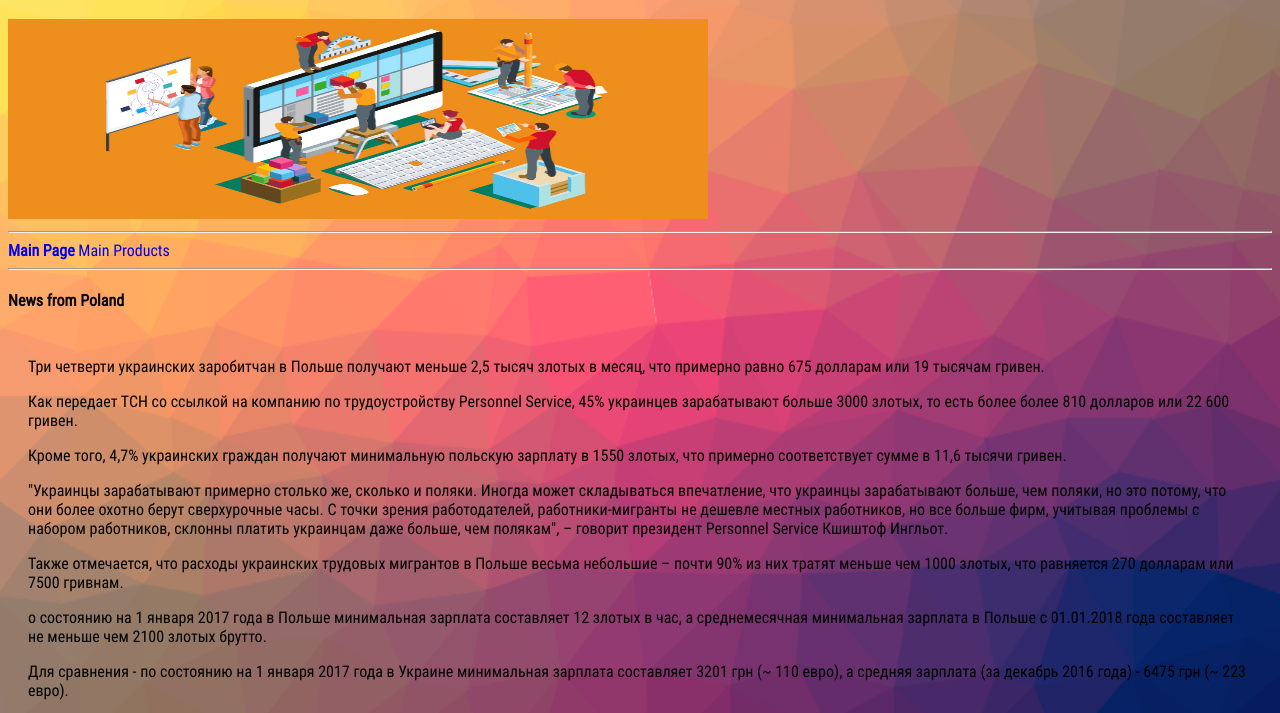
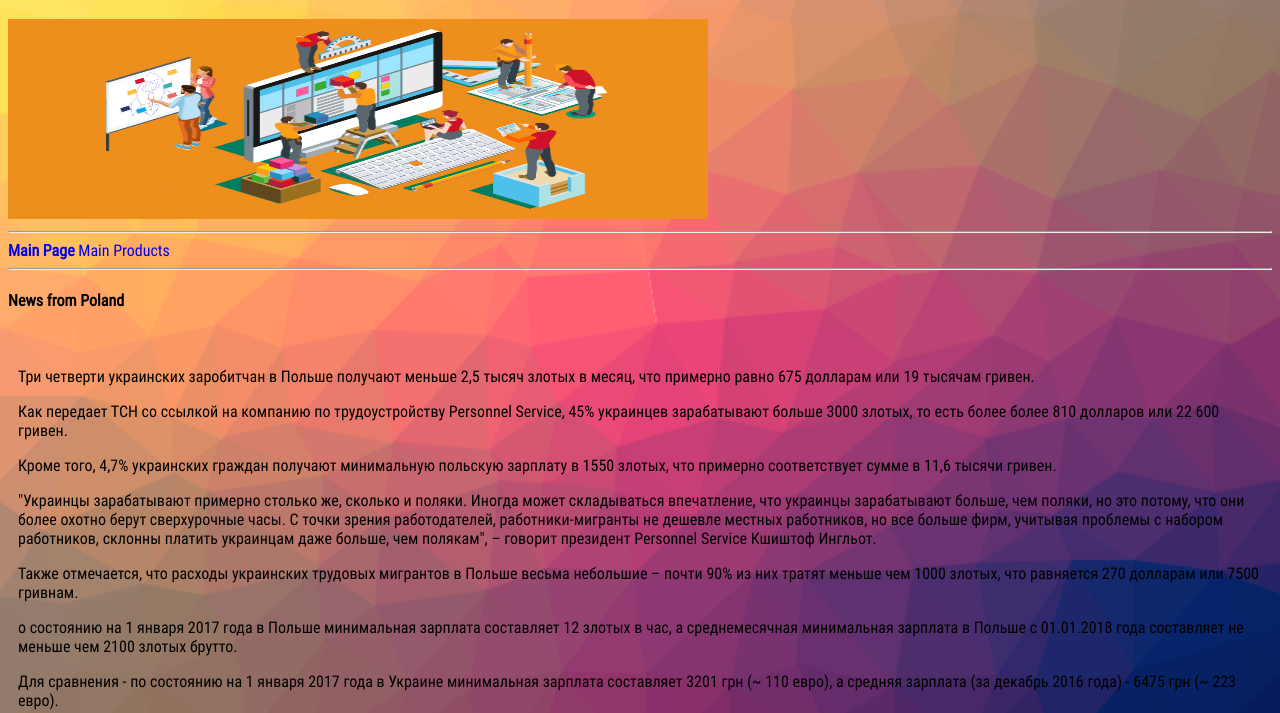
Before and after one commit to ernestdob/ernestdob.github.io, a plain HTML site: page news.html in a window 1280 px wide. Shown: the part 62-775 px from the top of the page. Drawn offline with Linux system fonts and the light colour scheme.

Commit message:
Update styles.css

```diff
--- a/styles.css
+++ b/styles.css
@@ -53,5 +53,5 @@ a {
  }
 
 .p1 {
-	padding: 10px 20px;
+	padding: 20px 10px;
  }
```
